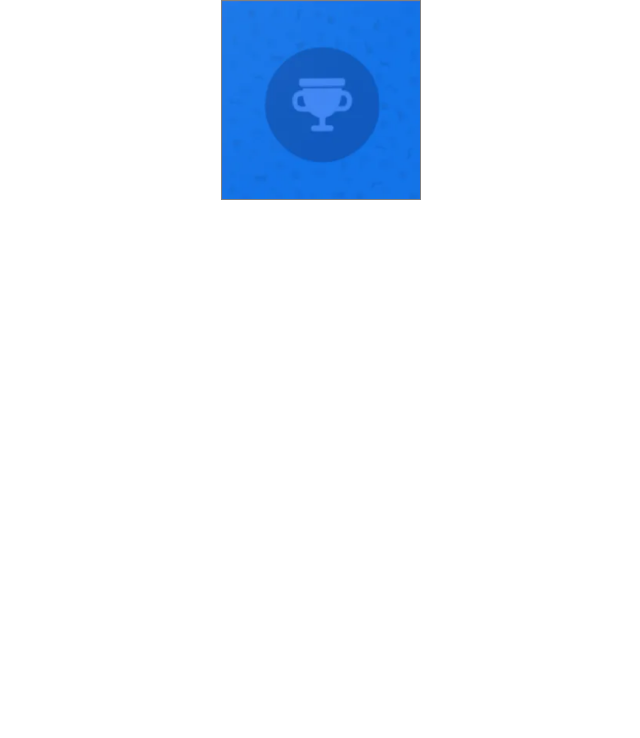
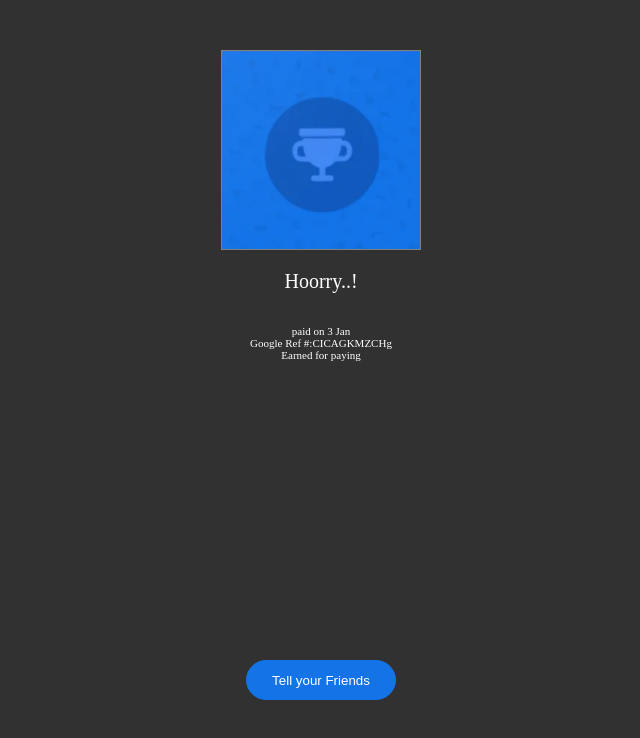
Before and after one commit to gundalokesh/scratchcard, a plain HTML site: page index.html in a window 1280 px wide. Shown: the whole page, without its empty margins (319-959 px from the left). Drawn offline with Linux system fonts and the light colour scheme; grey boxes are pictures that could not be loaded.

Commit message:
"commit"

```diff
--- a/index.html
+++ b/index.html
@@ -1,25 +1,38 @@
 <!DOCTYPE html>
 <html lang="en">
   <head>
-    <meta charset="UTF-8">
-    <meta http-equiv="X-UA-Compatible" content="IE=edge">
-    <meta name="viewport" content="width=device-width, initial-scale=1.0">
+    <meta charset="UTF-8" />
+    <meta http-equiv="X-UA-Compatible" content="IE=edge" />
+    <meta name="viewport" content="width=device-width, initial-scale=1.0" />
     <title>Document</title>
   </head>
-<link rel="stylesheet" href="./scratchUi.css">
+  <link rel="stylesheet" href="./scratchUi.css" />
   <body>
-
     <div class="pricemoney">
       <div class="surprice">
-                <img width="100" height="100" src="https://png.pngtree.com/png-clipart/20221228/original/pngtree-3d-gold-winning-trophy-png-image_8817213.png" alt="">
+        <img
+          width="100"
+          height="100"
+          src="https://png.pngtree.com/png-clipart/20221228/original/pngtree-3d-gold-winning-trophy-png-image_8817213.png"
+          alt=""
+        />
         <h4>YOU WIN</h4>
-                <h3> ₹ 300</h3>
-            </div>
-            <canvas id="skrach" width="200" height="200" >
-            </canvas>
+        <h3>₹ 300</h3>
       </div>
 
+      <canvas id="skrach" width="200" height="200"> </canvas>
 
+    </div>
+
+    <div class="details">
+        <p class="horry">Hoorry..!</p>
+        <p>paid on 3 Jan</p>
+        <p>Google Ref #:CICAGKMZCHg</p>
+        <p>Earned for paying </p>
+    </div>
+    <div class="btn">
+      <button>Tell your Friends</button>
+    </div>
 
     <script src="./scratchUi.js"></script>
   </body>
--- a/scratchUi.css
+++ b/scratchUi.css
@@ -2,17 +2,24 @@
   margin: 0;
   padding: 0;
   box-sizing: border-box;
+
 }
+body
+{
 
+  background: #323131;
+}
 .pricemoney {
   width: 200px;
   height: 200px;
   position: relative;
   margin: 0 auto;
   border: 1px solid gray;
+  background-color: rgb(245, 227, 126);
   overflow: hidden;
   display: flex;
   justify-content: center;
+  top: 50px;
   align-items: center;
 }
 #skrach {
@@ -30,10 +37,9 @@
   -webkit-user-select: none;
   -ms-user-select: none;
   user-select: none;
-
-  background-color: gold;
-  width: 150px;
-  height: 150px;
+  background-color: #fff;
+  width: 180px;
+  height: 180px;
   border-radius: 30px 60px;
   text-align: center;
 }
@@ -44,3 +50,42 @@
 .surprice img {
   width: 100px;
 }
+button ,.details{
+
+  width: 150px;
+  height: 40px;
+  border-radius: 20px;
+
+  color: white;
+
+
+}
+button{
+  background-color:#1373E7;
+  border: 1px solid #1373E7;
+}
+.btn{
+position: absolute;
+bottom: 15%;
+left: 50%;
+transform: translate( -50% , 50%);
+
+
+}
+.details{
+  -webkit-user-select: none;
+  -ms-user-select: none;
+  user-select: none;
+  position: relative;
+  left: 50%;
+  top: 50px;
+  transform: translate(-50%,50%);
+  font-size: 11px;
+  text-align: center;
+
+}
+.horry{
+  margin-bottom: 32px;
+  font-size: 20px;
+
+}
--- a/scratchUi.js
+++ b/scratchUi.js
@@ -12,8 +12,17 @@ scrach.addEventListener("mousemove", function (e) {
     ctx.globalCompositeOperation = "destination-out";
     ctx.arc(x, y, 30, 0, 360, false);
     ctx.fill();
-    ctx.closepath();
+
+    console.log("mousemove");
+
+
   }
+
+
+
+
+
+
 });
 
 var screenBlue = new Image();
@@ -22,3 +31,30 @@ screenBlue.src = "./Screenshot 2023-04-25 191032.png";
 screenBlue.onload = function init() {
   ctx.drawImage(screenBlue, 0, 0, 200, 200);
 };
+
+
+scrach.addEventListener("touchmove", ontouchmove)
+ function ontouchmove (e) {
+
+ e.preventDefault();
+
+    let x =  e.touches[0].clientX -  scrach.getBoundingClientRect().left;
+    let y = e.touches[0].clientY -scrach.getBoundingClientRect().top;
+
+    ctx.beginPath();
+
+    ctx.globalCompositeOperation = "destination-out";
+    ctx.arc(x, y, 30, 0, 360, false);
+    ctx.fill();
+
+
+
+};
+
+
+canvasWidth  = scrach.width,
+      canvasHeight = scrach.height
+      console.log(canvasWidth ,canvasHeight );
+
+var totalpixel=canvasWidth*canvasHeight ;
+console.log(totalpixel);
```
Lines whose indentation alone changed are shown as unchanged.
